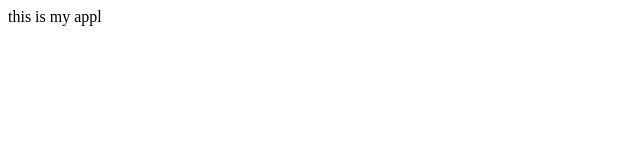
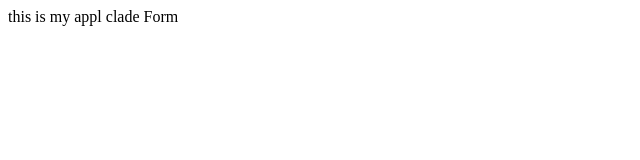
Before and after one commit to ahmad412d1/myapp_trial, a plain HTML site: page index.html in a window 1280 px wide. Shown: the full height of the page, 0-640 px from the left. Drawn offline with Linux system fonts and the light colour scheme.

```diff
--- a/index.html
+++ b/index.html
@@ -4,5 +4,6 @@
     </head>
     <body>
         this is my appl
+        clade Form
     </body>
 </html>
```
Also changed, not shown: clade.html (added, +1 -0 lines).
